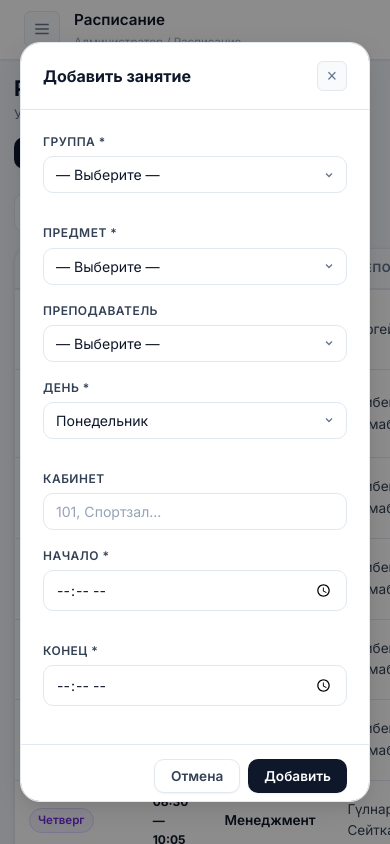
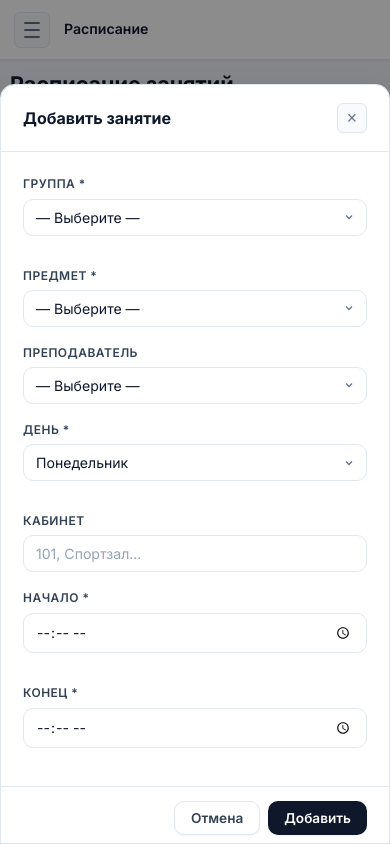
Before and after one commit to Demon2007/evo, a Django app: page /admin-panel/schedule/ in a window 390 px wide, after a click on "Добавить занятие". Run offline with Django 5.2, Linux system fonts and the light colour scheme; a user stored in the database is signed in; data comes from the database, SQL or seed files in the repository; parts of the project's set-up code (start-up, migrations or seed data) failed here and were passed over.

Commit message:
Full responsive design for all screen sizes
- Animated burger menu (3 lines → X) replaces old toggle button
- Sidebar slides in from left on mobile, closes on nav click
- body scroll locked when sidebar open on mobile
- Breakpoints: 1024px, 768px (tablet), 480px (mobile), 375px (small phones)
- Tables horizontally scrollable on mobile
- Grids collapse: 4→2→1, stats 2→1 on small
- Modals slide up from bottom on mobile
- Toast full-width on mobile
- Auth pages padded correctly on small screens
- Landing: hero actions stack, stats 2-col on mobile, nav keeps CTA only

Co-Authored-By: Claude Sonnet 4.6 <noreply@anthropic.com>

```diff
--- a/static/css/main.css
+++ b/static/css/main.css
@@ -846,29 +846,136 @@ table.data-table { width: 100%; border-collapse: collapse; font-size: .85rem; }
 .font-bold  { font-weight: 700; }
 .truncate   { overflow: hidden; text-overflow: ellipsis; white-space: nowrap; }
 
+/* ─── Burger icon ─── */
+.burger {
+  width: 36px; height: 36px;
+  background: var(--bg-hover);
+  border: 1px solid var(--border);
+  border-radius: var(--r-sm);
+  cursor: pointer;
+  display: flex; flex-direction: column;
+  align-items: center; justify-content: center; gap: 5px;
+  flex-shrink: 0;
+  transition: var(--tr-fast);
+  padding: 0;
+}
+.burger:hover { background: var(--acc-light); border-color: var(--border-dark); }
+.burger span {
+  display: block; width: 16px; height: 2px;
+  background: var(--t3); border-radius: 2px;
+  transition: transform .25s ease, opacity .2s ease, width .2s ease;
+  transform-origin: center;
+}
+.burger.open span:nth-child(1) { transform: translateY(7px) rotate(45deg); }
+.burger.open span:nth-child(2) { opacity: 0; width: 0; }
+.burger.open span:nth-child(3) { transform: translateY(-7px) rotate(-45deg); }
+
 /* ─── Responsive ─── */
 @media (max-width: 1024px) {
   .grid-4 { grid-template-columns: repeat(2,1fr); }
   .grid-3 { grid-template-columns: repeat(2,1fr); }
 }
 
+/* Tablet */
 @media (max-width: 768px) {
+  /* Sidebar slides out */
   .sidebar {
     transform: translateX(-100%);
-    transition: transform .25s ease;
+    width: var(--sidebar-w) !important;
+    transition: transform .28s cubic-bezier(.4,0,.2,1);
+    z-index: 200;
   }
-  .sidebar.mobile-open { transform: none; }
+  .sidebar.mobile-open { transform: translateX(0); box-shadow: var(--sh-lg); }
+
+  /* Main takes full width */
   .main-content { margin-left: 0 !important; }
+
+  /* Topbar */
+  .topbar { padding: 0 14px; }
+  .page-title { font-size: .88rem; }
+  .page-breadcrumb { display: none; }
+
+  /* Page */
   .page-content { padding: 14px; }
-  .stats-grid { grid-template-columns: repeat(2,1fr); }
+  .page-header { flex-direction: column; align-items: flex-start; }
+
+  /* Grids */
+  .stats-grid { grid-template-columns: repeat(2,1fr); gap: 10px; }
   .grid-2 { grid-template-columns: 1fr; }
   .grid-3 { grid-template-columns: 1fr; }
   .grid-4 { grid-template-columns: repeat(2,1fr); }
-  .page-header { flex-direction: column; }
+  .form-row { grid-template-columns: 1fr; }
+
+  /* Cards */
+  .card-body { padding: 14px; }
+  .card-header { padding: 12px 14px; }
+
+  /* Tables — horizontal scroll */
+  .table-wrapper { overflow-x: auto; -webkit-overflow-scrolling: touch; }
+  .data-table { min-width: 560px; }
+
+  /* Schedule */
+  .schedule-item { flex-wrap: wrap; gap: 6px; }
+  .schedule-room { margin-left: 0; }
+
+  /* Modal full-width */
+  .modal { max-width: 100%; margin: 0; border-radius: var(--r-lg) var(--r-lg) 0 0; }
+  .modal-overlay { align-items: flex-end; padding: 0; }
+
+  /* Toast */
+  #toast-container { bottom: 12px; right: 12px; left: 12px; align-items: center; }
+  .toast { min-width: 0; width: 100%; max-width: 100%; }
+
+  /* Filters */
+  .filters-bar { gap: 8px; }
+  .filters-bar .btn { padding: 6px 10px; font-size: .78rem; }
 }
 
+/* Mobile */
 @media (max-width: 480px) {
+  h1 { font-size: 1.2rem; }
+  h2 { font-size: 1.1rem; }
+
+  .stats-grid { grid-template-columns: 1fr 1fr; gap: 8px; }
+  .stat-card { padding: 13px 12px; gap: 10px; }
+  .stat-value { font-size: 1.3rem; }
+
+  .grid-4 { grid-template-columns: 1fr; }
+
+  .page-content { padding: 10px; }
+
+  /* Buttons stack on small screens */
+  .page-header .btn { font-size: .78rem; padding: 7px 12px; }
+
+  /* Table becomes card-list on small phones */
+  .mobile-cards .data-table,
+  .mobile-cards thead { display: none; }
+  .mobile-cards .mobile-card {
+    display: block;
+    background: var(--bg-white);
+    border: 1px solid var(--border);
+    border-radius: var(--r-md);
+    padding: 12px 14px;
+    margin-bottom: 8px;
+    box-shadow: var(--sh-xs);
+  }
+  .mobile-cards .mobile-card-row {
+    display: flex; justify-content: space-between; align-items: center;
+    padding: 4px 0; font-size: .82rem; color: var(--t2);
+    border-bottom: 1px solid var(--border);
+  }
+  .mobile-cards .mobile-card-row:last-child { border: none; }
+  .mobile-cards .mobile-card-label { font-size: .72rem; color: var(--t4); font-weight: 600; }
+
+  /* Topbar compact */
+  .topbar-right .topbar-btn:not(:last-child):not(:nth-last-child(2)) { display: none; }
+}
+
+/* Small phones (iPhone SE, Galaxy A) */
+@media (max-width: 375px) {
   .stats-grid { grid-template-columns: 1fr; }
-  .grid-4 { grid-template-columns: 1fr; }
-  h1 { font-size: 1.35rem; }
+  .stat-card { flex-direction: row; }
+  .topbar { padding: 0 10px; }
+  .page-content { padding: 8px; }
+  .btn-sm { padding: 5px 8px; font-size: .74rem; }
 }
--- a/templates/base_dashboard.html
+++ b/templates/base_dashboard.html
@@ -67,10 +67,8 @@
     <!-- Topbar -->
     <header class="topbar">
       <div class="topbar-left">
-        <button class="sidebar-toggle" id="sidebar-toggle" aria-label="Toggle sidebar">
-          <svg width="18" height="18" viewBox="0 0 24 24" fill="none" stroke="currentColor" stroke-width="2">
-            <line x1="3" y1="6" x2="21" y2="6"/><line x1="3" y1="12" x2="21" y2="12"/><line x1="3" y1="18" x2="21" y2="18"/>
-          </svg>
+        <button class="burger" id="sidebar-toggle" aria-label="Toggle sidebar">
+          <span></span><span></span><span></span>
         </button>
         <div>
           <div class="page-title">{% block page_title %}Dashboard{% endblock %}</div>
```
Also changed, not shown: static/css/auth.css (+14 -0 lines), static/css/landing.css (+45 -4 lines), static/js/main.js (+26 -12 lines).
